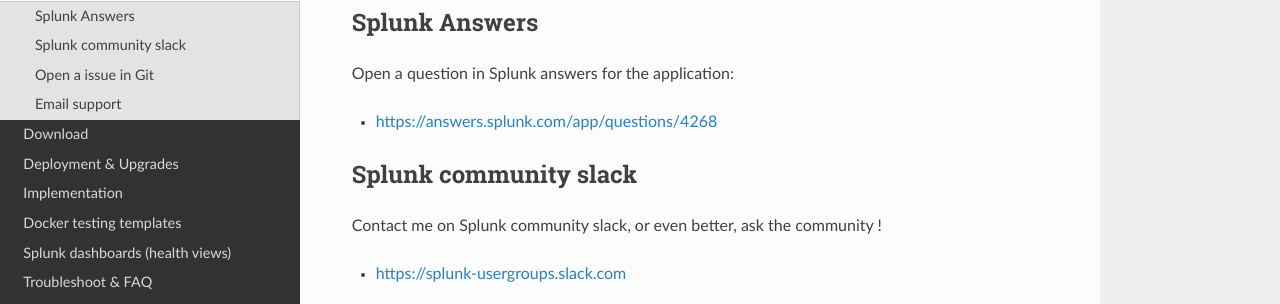
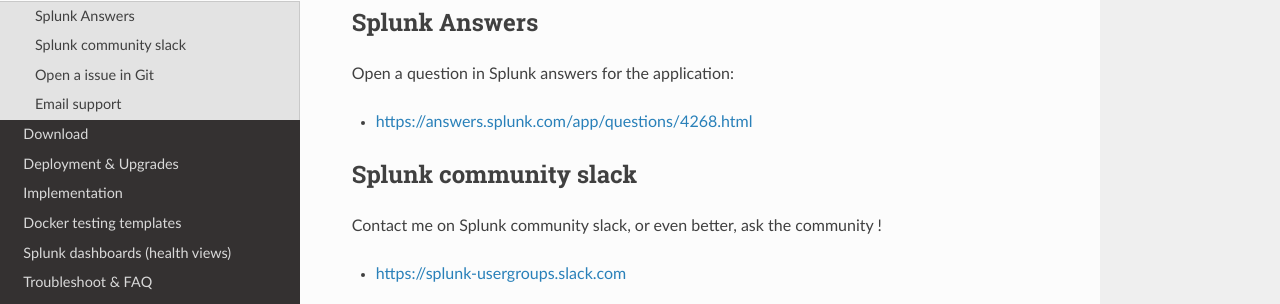
Before and after one commit to guilhemmarchand/telegraf-kafka, a Sphinx documentation site: the page built from docs/support.rst, in a window 1280 px wide and 1053 px high. Shown: the part 250-554 px from the top of the window. Built offline with Sphinx 7.4.7 and the Read the Docs theme 2.0.0, drawn with Linux system fonts in a browser that asks for light colours; some of the changed lines change nothing that is shown.

Commit message:
version 1.0.1

```diff
--- a/docs/support.rst
+++ b/docs/support.rst
@@ -10,7 +10,7 @@
 
 Open a question in Splunk answers for the application:
 
-- https://answers.splunk.com/app/questions/4268
+- https://answers.splunk.com/app/questions/4268.html
 
 Splunk community slack
 ======================
```
